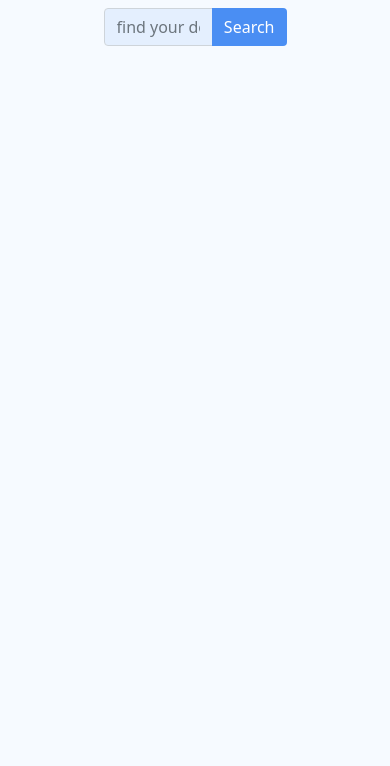
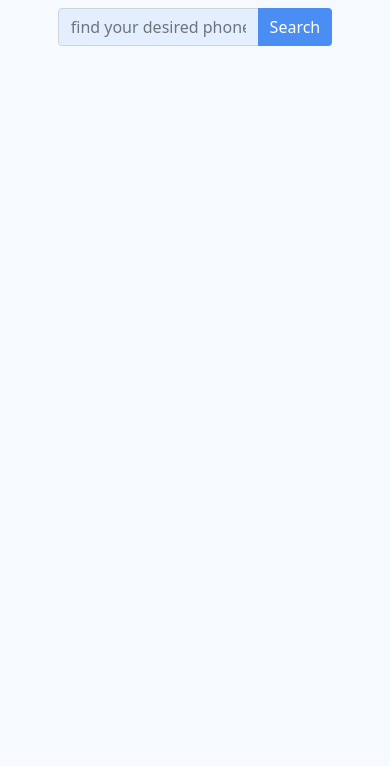
Before and after one commit to Azmain951/smartphone-mart, a plain HTML site: page index.html in a window 390 px wide. Shown: the part 78-844 px from the top of the page. Drawn offline with nearby package versions, Linux system fonts and the light colour scheme.

Commit message:
mobile responsive modification

```diff
--- a/index.html
+++ b/index.html
@@ -23,7 +23,7 @@
     <!-- Main Section -->
     <main>
         <!-- Search Field -->
-        <section class="search-section w-50 mx-auto mt-4">
+        <section class="search-section col-9 col-lg-6 mx-auto mt-4">
             <div class="input-group mb-3">
                 <input id="search-field" type="text" class="form-control" placeholder="find your desired phone here">
                 <button onclick="searchPhone()" class="btn" type="button" id="search-button">Search</button>
--- a/js/phone.js
+++ b/js/phone.js
@@ -92,6 +92,7 @@ const displayPhoneDetails = phone => {
                 </div>
                 <div class="col-md-8">
                     <div class="card-body p-4">
+                        <h5 class="card-title fw-bold">${phone.brand}</h5>
                         <h4 class="card-title fw-bold">${phone.name}</h4>
                         <p class="card-text"><small>${checkReleaseDate(phone.releaseDate)}</small></p>
                         <ul class="list-group list-group-flush">
```
